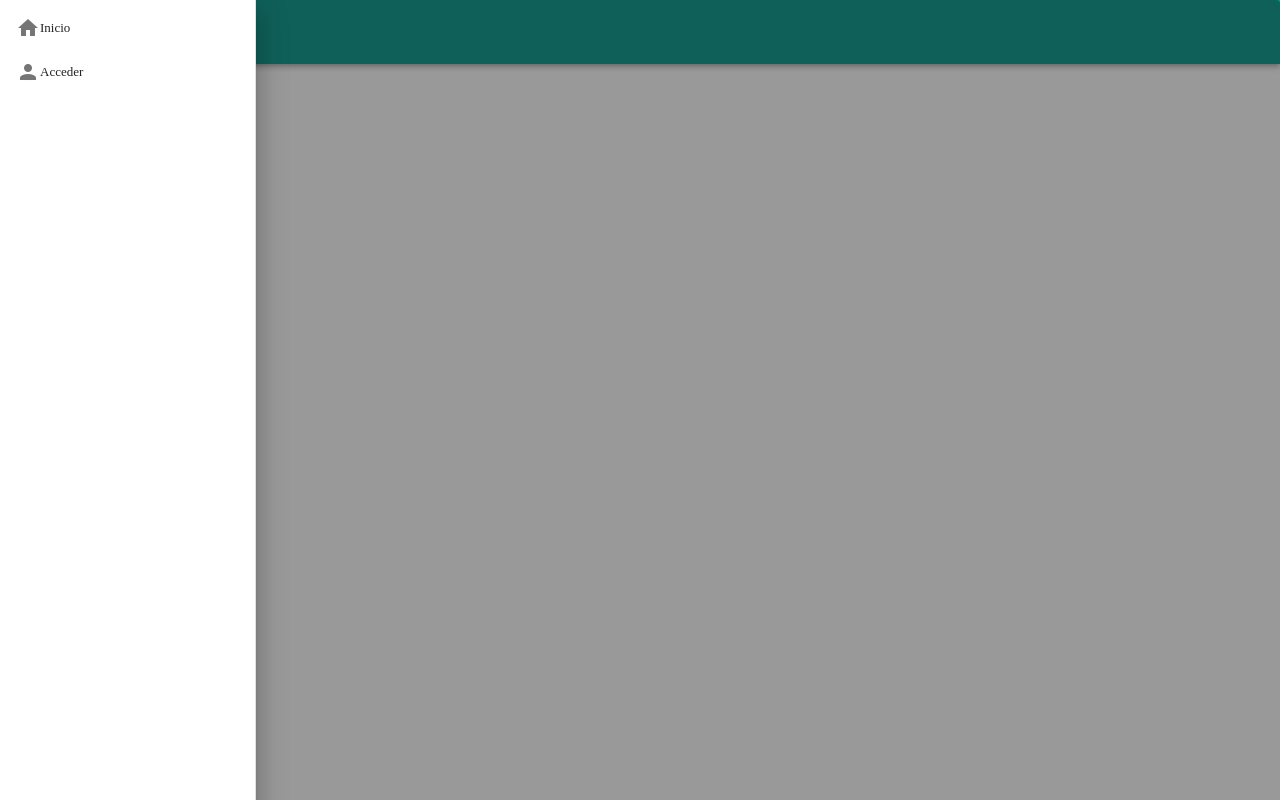
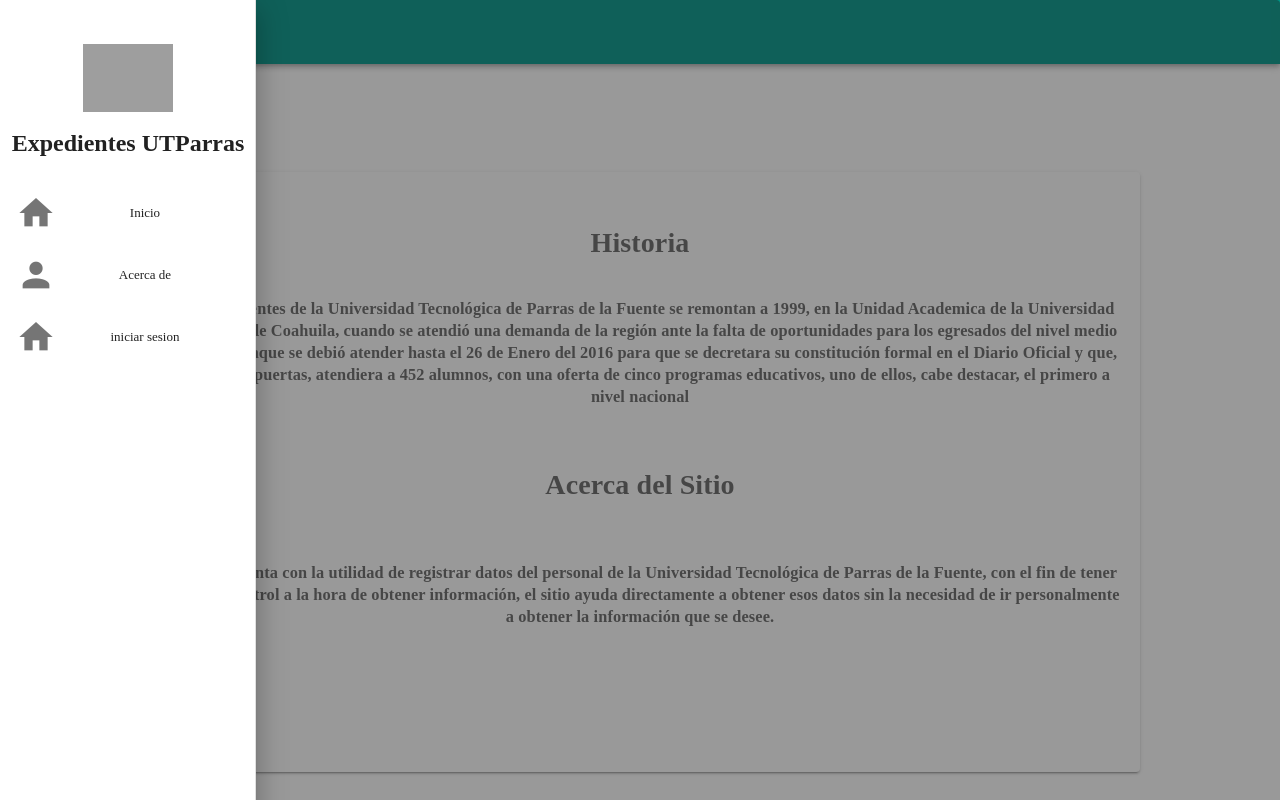
Before and after one commit to En8oy/utparras-files, a Vue app in the folder frontend/: page /historia in a window 1280 px wide. Both pictures are taken after a click on the button 40 px from the left and 32 px from the top of the page. Shown: the top 800 px of the page. Built offline with nearby package versions, Linux system fonts and the light colour scheme; grey boxes are pictures that could not be loaded.

Commit message:
edit historia
se agrego un v-hover el cual dentro de este se inserto la información

```diff
--- a/frontend/src/App.vue
+++ b/frontend/src/App.vue
@@ -8,14 +8,14 @@
     >
       <v-app-bar-nav-icon @click="drawer = true"></v-app-bar-nav-icon>
 
-
       <v-toolbar-title>
         <v-img
           contain
           src="https://utparras.edu.mx/assets/images/utp-logo.png"
           transition="scale-transition"
           width="90"
-    />
+
+        />
 
       </v-toolbar-title>
       {{$route.name}}
@@ -34,19 +34,54 @@
           v-model="group"
           active-class="deep-purple--text text--accent-4"
         >
+        <center>
+          <br>
+          <br>
+        <v-img
+          contain
+          src="https://utparras.edu.mx/assets/images/utp-logo.png"
+          transition="scale-transition"
+          width="90"
+
+        />
+        <br>
+
+        <h1>Expedientes UTParras</h1>
+        <br>
+        <br>
+
           <v-list-item>
+
+
+
+
             <v-list-item-icon>
-              <v-icon>mdi-home</v-icon>
+              <v-icon size="40">mdi-home</v-icon>
             </v-list-item-icon>
             <v-list-item-title>Inicio</v-list-item-title>
           </v-list-item>
 
+          <br>
           <v-list-item>
             <v-list-item-icon>
-              <v-icon>mdi-account</v-icon>
+              <v-icon size="40">mdi-account</v-icon>
             </v-list-item-icon>
-            <v-list-item-title>Acceder</v-list-item-title>
+            <v-list-item-title>Acerca de</v-list-item-title>
           </v-list-item>
+          <br>
+
+
+
+          <v-list-item>
+            <v-list-item-icon>
+              <v-icon size="40">mdi-home</v-icon>
+            </v-list-item-icon>
+            <v-list-item-title>iniciar sesion</v-list-item-title>
+          </v-list-item>
+          </center>
+          <br>
+
+
         </v-list-item-group>
       </v-list>
     </v-navigation-drawer>
--- a/frontend/src/views/History.vue
+++ b/frontend/src/views/History.vue
@@ -1,5 +1,63 @@
 <template>
-  <div>
-    Hola soy historia
-  </div>
+<center>
+  <br>
+  <br>
+  <br>
+  <br>
+  <br>
+  <br>
+
+  <v-row
+    align="center"
+    justify="center"
+  >
+    <v-col cols="12">
+      <v-hover
+        v-slot="{ hover }"
+        disabled
+      >
+
+        <v-card
+
+          :elevation="hover ? 12 : 2"
+          class="mx-auto"
+          height="600"
+          max-width="1000"
+
+        >
+
+          <v-card-text class="my-4 text-center title">
+            <br>
+            <br>
+          <h1>Historia</h1>
+          <br>
+          <br>
+
+          <h3>Los antecedentes de la Universidad Tecnológica de Parras de la Fuente se remontan a 1999,
+          en la Unidad Academica de la Universidad Tecnológica de Coahuila, cuando se atendió una
+          demanda de la región ante la falta de oportunidades para los egresados del nivel medio
+          superior. Aunque se debió atender hasta el 26 de Enero del 2016 para que se decretara su
+          constitución formal en el Diario Oficial y que, al abrir sus puertas, atendiera a 452 alumnos,
+          con una oferta de cinco programas educativos, uno de ellos, cabe destacar, el primero a nivel nacional</h3>
+          <br>
+          <br>
+          <br>
+
+          <h1>Acerca del Sitio</h1>
+          <br>
+          <br>
+          <br>
+
+          <h3>Este sitio cuenta con la utilidad de registrar datos del personal de la
+           Universidad Tecnológica de Parras de la Fuente, con el fin de tener un mejor control a
+          la hora de obtener información, el sitio ayuda directamente a obtener esos datos sin la
+           necesidad de ir personalmente a obtener la información que se desee.</h3>
+
+
+          </v-card-text>
+        </v-card>
+      </v-hover>
+    </v-col>
+  </v-row>
+</center>
 </template>
--- a/frontend/src/views/Home.vue
+++ b/frontend/src/views/Home.vue
@@ -6,31 +6,23 @@
                   <v-img
                     src="https://www.utparras.edu.mx/assets/images/edificio.JPG"
                   >
-                    <h1 class="text-center ma-100"></h1>
-                    <h1 class="dark"></h1>
-                    <br />
-                    <br />
-                    <br />
-                    <br />
 
-                    <h1>BIENVENIDO A EXPEDIENTES UTPARRAS</h1>
-                    <br />
-                    <br />
-                    <br />
-                    <br />
-                    <br />
-                    <center>
 
-                      <v-btn
-                        color="red"
-                        width="200"
-                        height="60"
-                        elevation="8"
-                        x-large
-                        >INICIAR</v-btn
-                      >
-                    </center>
+
+                   <h1 >BIENVENIDO A EXPEDIENTES UTPARRAS</h1>
+
+                   <v-btn
+                  color="red"
+                  depressed
+                  elevation="9"
+                  x-large
+                  ></v-btn>
+
+
                   </v-img>
+
+
+
                 </v-flex>
               </v-layout>
             </v-container>
```
